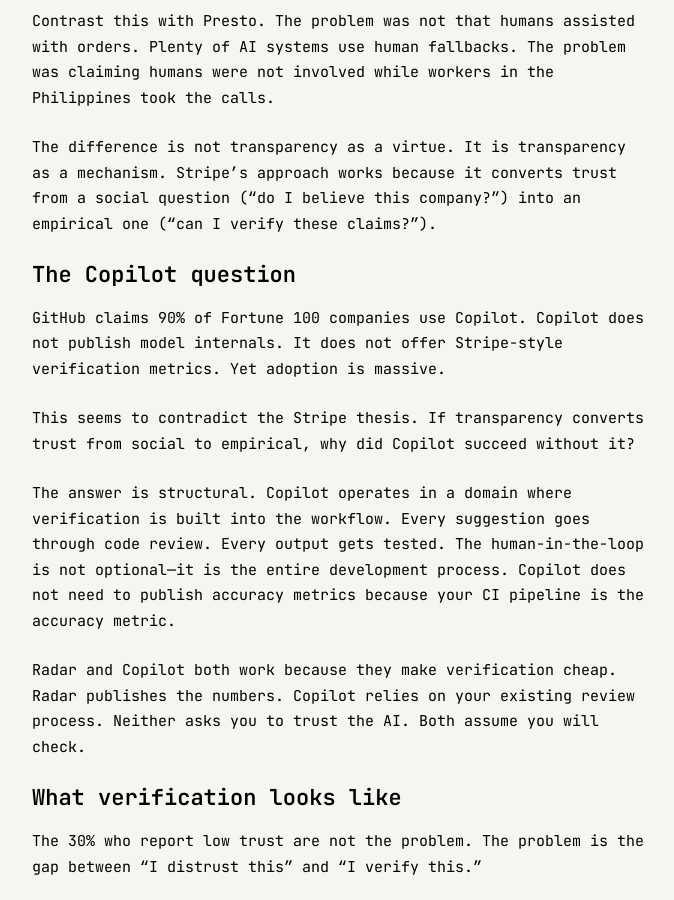
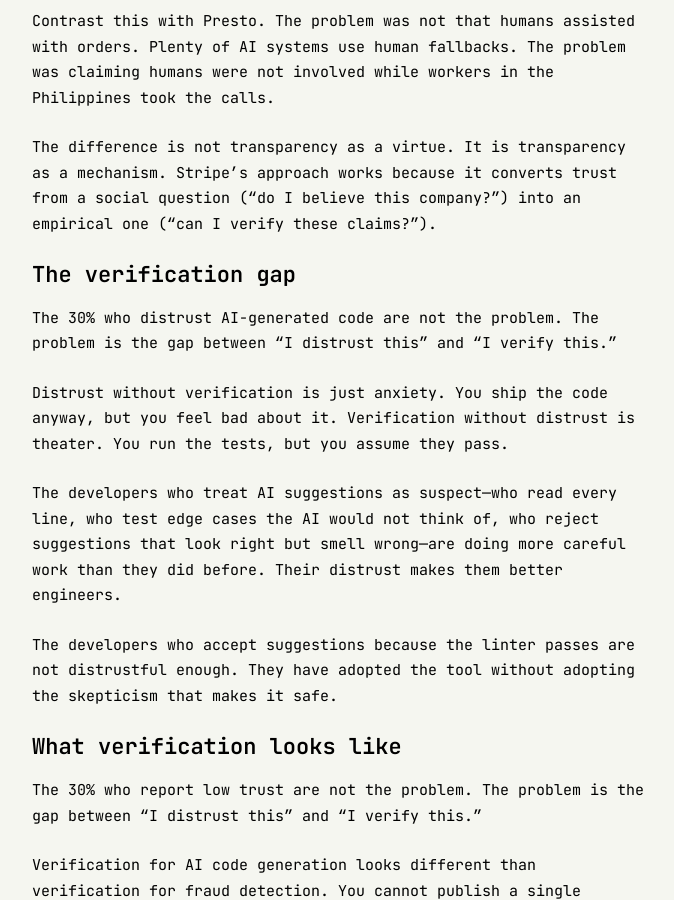
Before and after one commit to ashita-ai/ashita-ai.github.io, a Jekyll site: the page built from _posts/2026-01-27-the-trust-gap.md, in a window 1280 px wide and 900 px high, scrolled down 2593 px. Shown: the whole window, without its empty margins (302-976 px from the left). Built offline with Jekyll 4.4.1, drawn with Linux system fonts in a browser that asks for light colours; some of the changed text lies outside the part shown.

Commit message:
Fix Copilot section - distrust drives careful work, not complaints

```diff
--- a/_posts/2026-01-27-the-trust-gap.md
+++ b/_posts/2026-01-27-the-trust-gap.md
@@ -60,15 +60,15 @@
 
 The difference is not transparency as a virtue. It is transparency as a mechanism. Stripe's approach works because it converts trust from a social question ("do I believe this company?") into an empirical one ("can I verify these claims?").
 
-## The Copilot question
+## The verification gap
 
-GitHub claims 90% of Fortune 100 companies use Copilot. Copilot does not publish model internals. It does not offer Stripe-style verification metrics. Yet adoption is massive.
+The 30% who distrust AI-generated code are not the problem. The problem is the gap between "I distrust this" and "I verify this."
 
-This seems to contradict the Stripe thesis. If transparency converts trust from social to empirical, why did Copilot succeed without it?
+Distrust without verification is just anxiety. You ship the code anyway, but you feel bad about it. Verification without distrust is theater. You run the tests, but you assume they pass.
 
-The answer is structural. Copilot operates in a domain where verification is built into the workflow. Every suggestion goes through code review. Every output gets tested. The human-in-the-loop is not optional—it is the entire development process. Copilot does not need to publish accuracy metrics because your CI pipeline is the accuracy metric.
+The developers who treat AI suggestions as suspect—who read every line, who test edge cases the AI would not think of, who reject suggestions that look right but smell wrong—are doing more careful work than they did before. Their distrust makes them better engineers.
 
-Radar and Copilot both work because they make verification cheap. Radar publishes the numbers. Copilot relies on your existing review process. Neither asks you to trust the AI. Both assume you will check.
+The developers who accept suggestions because the linter passes are not distrustful enough. They have adopted the tool without adopting the skepticism that makes it safe.
 
 ## What verification looks like
 
@@ -98,6 +98,8 @@
 
 The Turk toured Europe for 84 years before fire exposed the grandmaster inside. The Wizard of Oz decade ran from 2009 until the SEC started enforcing.
 
-Stripe publishes fraud rates. Anthropic publishes red team results. GitHub trusts your code review process. The companies escaping the trust gap are not building more trustworthy AI. They are building AI that assumes you will verify.
+Stripe publishes fraud rates. Anthropic publishes red team results. The developers who survive AI coding tools are the ones who read every line the AI writes.
+
+The companies escaping the trust gap are not building more trustworthy AI. They are hiring engineers whose distrust makes them more careful.
 
 The 30% who distrust AI-generated code are not behind. They are ahead—if their distrust drives verification instead of paralysis.
```
